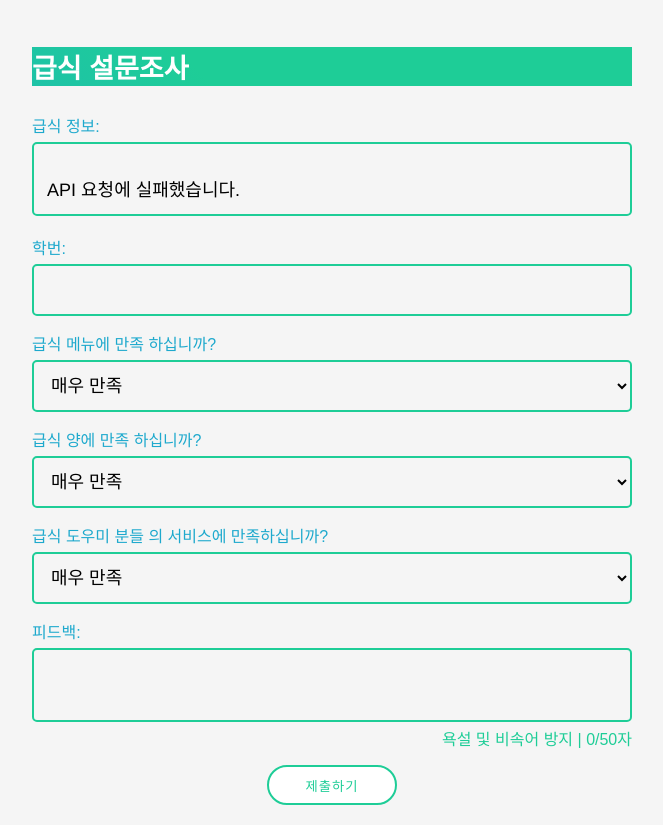
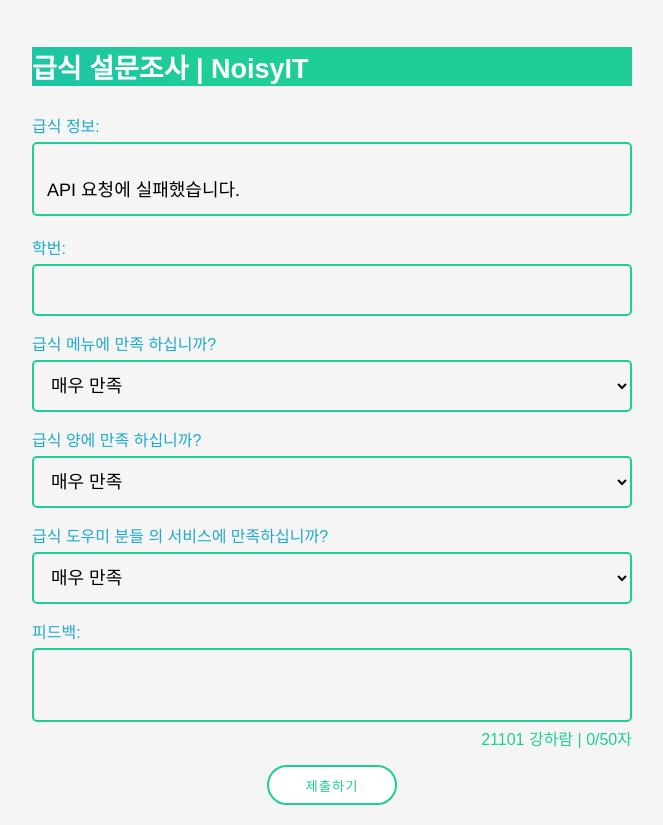
Before and after one commit to halamgang/School-Meal-Evaluation-System, a PHP site: page / in a window 1280 px wide. Shown: the whole page, without its empty margins (308-971 px from the left). Run offline with PHP 8.4, Linux system fonts and the light colour scheme; data that the repository does not hold is empty.

Commit message:
Update index.php

```diff
--- a/index.php
+++ b/index.php
@@ -163,7 +163,7 @@ function getSchoolMeal($schoolId, $officeCode) {
 
 <body>
 <div class="container">
-<h3 class="title-text color-father">급식 설문조사</h2>
+<h3 class="title-text color-father">급식 설문조사 | NoisyIT</h2>
 
 <form action="post_data.php" method="POST">
 
@@ -234,7 +234,7 @@ function getSchoolMeal($schoolId, $officeCode) {
 <div class="form-group">
     <label for="feedback" class="color-mom">피드백:</label>
     <textarea id="feedback" name="feedback" style="resize: none;" maxlength="50" oninput="updateFeedbackCounter(this)"></textarea>
-    <div id="feedback-counter">욕설 및 비속어 방지 | 0/50자</div>
+    <div id="feedback-counter"> 21101 강하람 | 0/50자</div>
 </div>
 
 <div class=bt-container><button type=submit id=button >제출하기</button>
```
